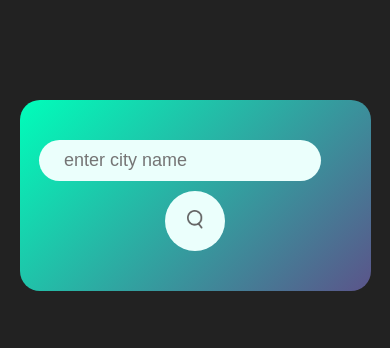
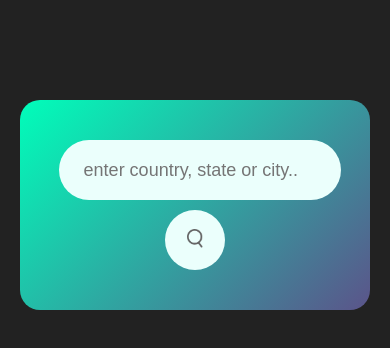
Before and after one commit to AyushOjha21/Weather_App, a plain HTML site: page index.html in a window 390 px wide. Drawn offline with Linux system fonts and the light colour scheme.

Commit message:
Add reponsiveness v2

```diff
--- a/index.html
+++ b/index.html
@@ -10,8 +10,10 @@
 
     <div class="card">
         <div class="search">
-            <input type="text" placeholder="enter city name" spellcheck="false">
-            <button><img src="search.png" alt=""></button>
+            <div class="wrapper">
+            <input type="text" placeholder="enter country, state or city.." spellcheck="false">
+        </div>
+        <button><img src="search.png" alt=""></button>
         </div>
         <div class="error">
             <p>Invalid City Name</p>
--- a/style.css
+++ b/style.css
@@ -112,7 +112,7 @@
 
 .card{
     width: 90%;
-    max-width: 470px;
+    max-width: 350px;
     background: linear-gradient(135deg, #00feba,#5b548a);
     color: #fff;
     margin: 100px auto 0;
@@ -129,17 +129,9 @@
     justify-content:space-around;
 }
 
-.search input{
-    border: 0;
-    outline: 0;
-    background: #ebfffc;
-    color: #555;
-    padding: 10px 25px;
-    height: 60px;
-    border-radius: 30px;
-    flex: 1;
-    margin-right:30px ;
-    font-size: 18px;
+.wrapper{
+    position: relative;
+    left: 7%;
 }
 
 .search button{
@@ -159,16 +151,17 @@
 
 .weather-icon{
     width: 100px;
-    margin-top: 30px;
+    margin-top: 10px;
 }
 .weather h1{
-    font-size: 50px;
+    font-size: 30px;
     font-weight: 500;
 }
 
 .weather h2{
     font-size: 30px;
-    font-weight: 400;
+    font-weight: 600;
+    letter-spacing: 2px;
     margin-top: 5px;
 }
 
@@ -188,5 +181,10 @@
     margin-top: 20px;
 }
 
+.col img{
+    width: 35px;
+    margin-right: 10px;
+    margin-bottom: 10px;
+}
 
 }
```
